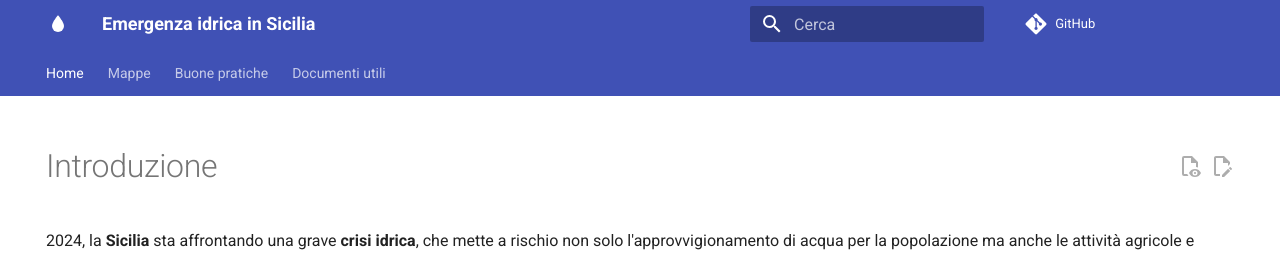
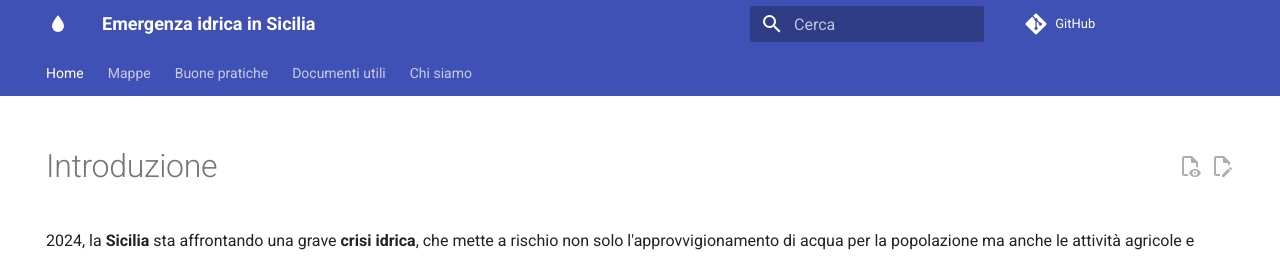
Before and after one commit to opendatasicilia/emergenza-idrica-sicilia, an MkDocs documentation site: the page built from docs/index.md, in a window 1280 px wide and 1370 px high. Shown: the top 256 px of the window. Built offline with MkDocs 1.6.1 and Material for MkDocs 9.7.7, drawn with Linux system fonts in a browser that asks for light colours; comment, search, counter and statistics services are not loaded.

Commit message:
Update mkdocs.yml

```diff
--- a/mkdocs.yml
+++ b/mkdocs.yml
@@ -33,6 +33,7 @@ nav:
      - Dighe e prostetto dei volumi invasati: mappe/volumi/index.md
   - Buone pratiche: buone-pratiche/index.md
   - Documenti utili: documenti-utili/index.md
+  - Chi siamo: ods/index.md
 
 
 plugins:
```
